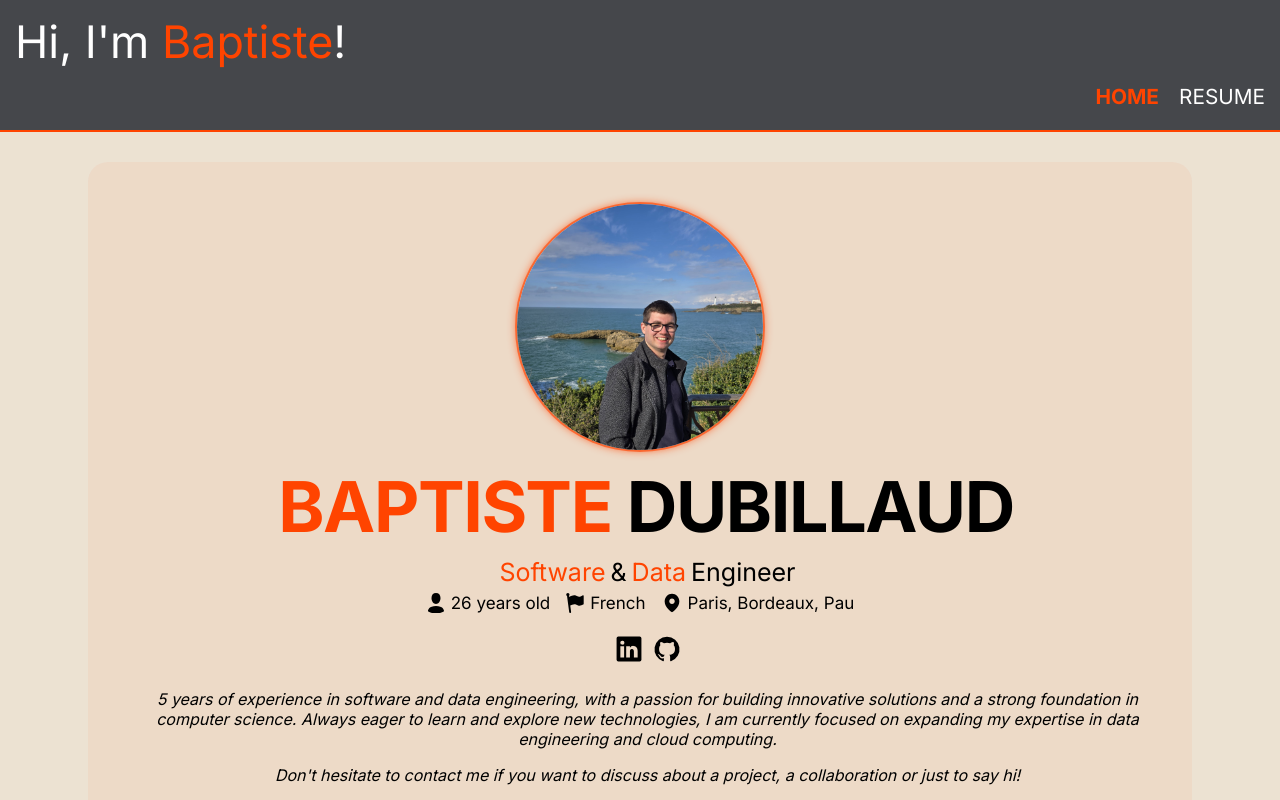
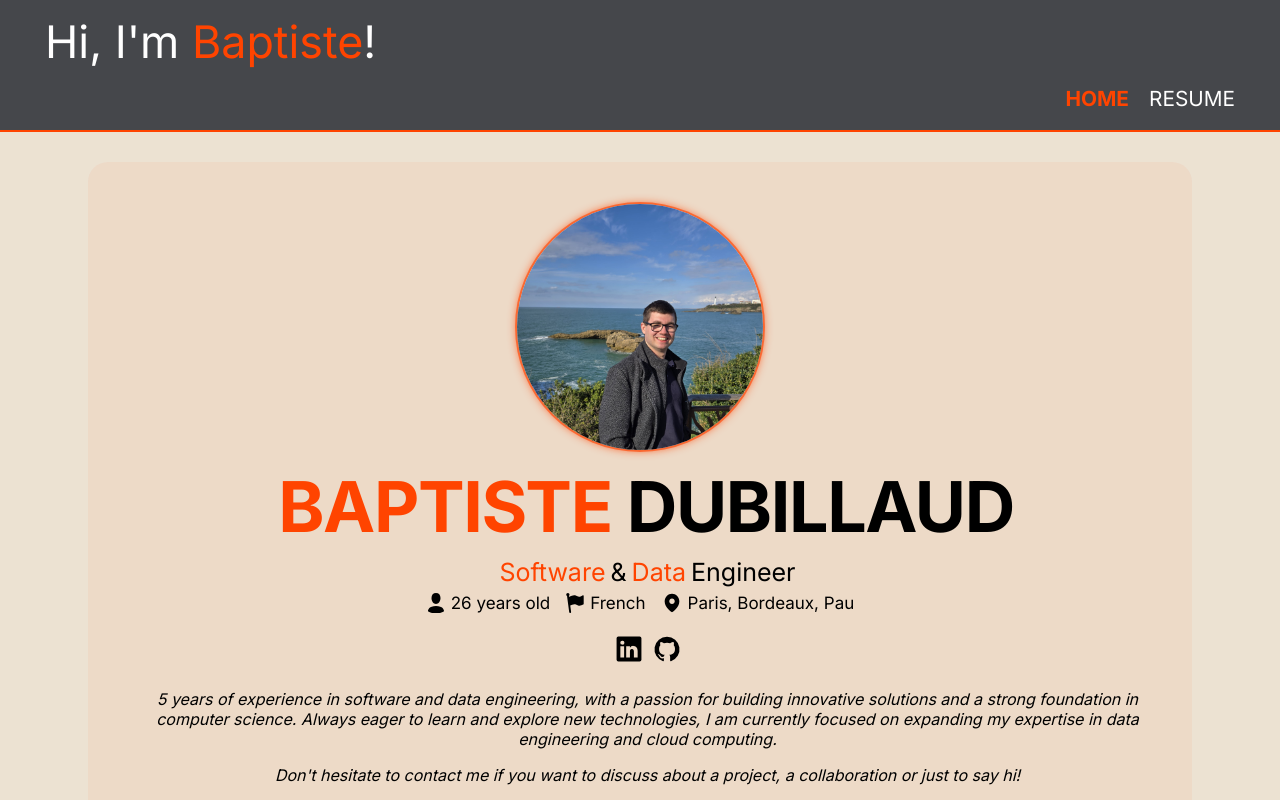
Before and after one commit to baptiste-dubillaud/personal-website, a Next.js app: page / in a window 1280 px wide. Shown: the top 800 px of the page. Built offline with nearby package versions, Linux system fonts and the light colour scheme.

Commit message:
improve nav bar design to fit large screens

```diff
--- a/src/components/core/navigationBar/NavigationBar.js
+++ b/src/components/core/navigationBar/NavigationBar.js
@@ -27,6 +27,7 @@
 
     return (
         <div className={styles.nav_bar_container}>
+            <div className={styles.nav_var_content_container}>
                 <div className={styles.hello_message} onClick={() => router.push("/")}>
                     Hi, I&apos;m <span className={styles.hello_message_name}>Baptiste</span>!
                 </div>
@@ -37,5 +38,6 @@
                     {/* <NavLinkComponent name="Blog" path="/blog" /> */}
                 </div>
             </div>
+        </div>
     );
 }
--- a/src/components/core/navigationBar/NavigationBar.module.css
+++ b/src/components/core/navigationBar/NavigationBar.module.css
@@ -7,6 +7,18 @@
     height: 100px;
     z-index: 100;
     border-bottom: 2px solid var(--color-orange);
+    display: flex;
+    justify-content: center;
+}
+
+.nav_var_content_container {
+    display: flex;
+    flex-wrap: wrap;
+    justify-content: space-between;
+
+    max-width: 1500px;
+    width: 100%;
+    margin-inline: 30px;
 }
 
 .hello_message {
```
Lines whose indentation alone changed are shown as unchanged.
